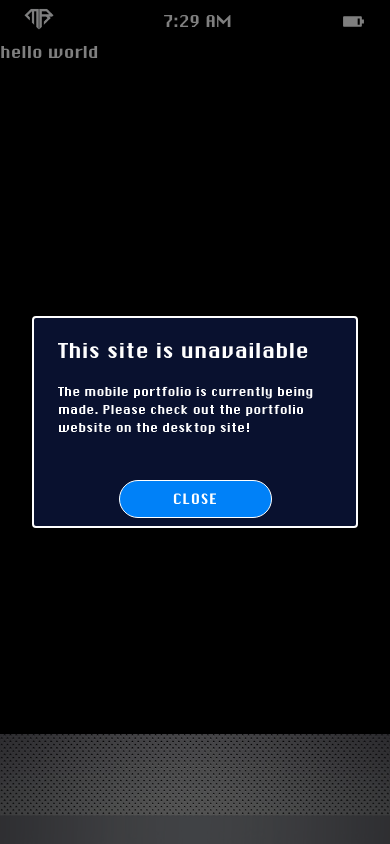
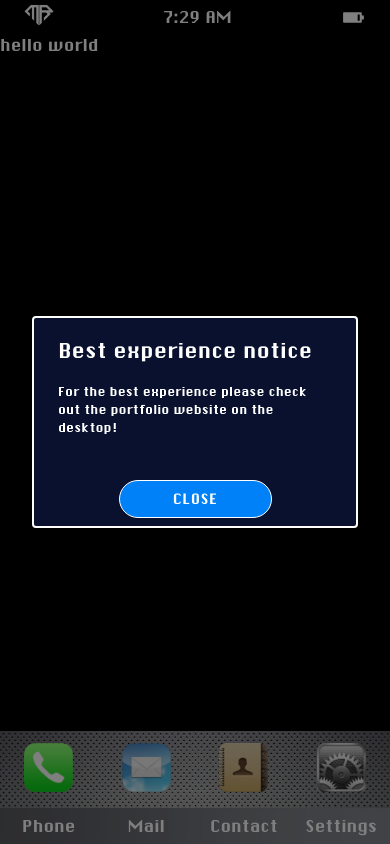
Before and after one commit to MiranRaz/MY_PORTFOLIO, a React (Vite) app: page / in a window 390 px wide. Built offline with nearby package versions, Linux system fonts and the light colour scheme.

Commit message:
WIp for mobile
WIP for mobile... added a grid view for footer and should be easy from now on to adding diffrent icons for the future
need to add icons on the full view and some modals for projects

```diff
--- a/src/components/Mobile/MobileDialog.tsx
+++ b/src/components/Mobile/MobileDialog.tsx
@@ -42,7 +42,7 @@ const MobileDialog: React.FC<MobileDialogProps> = ({ open, setOpen }) => {
       }}
     >
       <DialogTitle sx={{ fontSize: '20px' }}>
-        This site is unavailable
+        Best experience notice
       </DialogTitle>
       <DialogContent>
         <DialogContentText
@@ -51,8 +51,8 @@ const MobileDialog: React.FC<MobileDialogProps> = ({ open, setOpen }) => {
             color: 'white',
           }}
         >
-          The mobile portfolio is currently being made. Please check out the
-          portfolio website on the desktop site!
+          For the best experience please check out the portfolio website on the
+          desktop!
         </DialogContentText>
       </DialogContent>
       {showCloseButton && (
--- a/src/components/Mobile/MobilePage/MobilePage.tsx
+++ b/src/components/Mobile/MobilePage/MobilePage.tsx
@@ -1,10 +1,14 @@
 import { Grid } from '@mui/material';
 import bckgMobile from '../../../assets/mobile/bckgMobile.png';
+import bckMobileBelow from '../../../assets/mobile/bckMobileBelow.png';
 import logo_light from '../../../assets/global/logo_light.png';
 import { useEffect, useState } from 'react';
 import Battery6BarIcon from '@mui/icons-material/Battery6Bar';
 import MobileDialog from '../MobileDialog.tsx';
-
+import call from '../../../assets/mobile/call.png';
+import contacts from '../../../assets/mobile/contacts.png';
+import mail from '../../../assets/mobile/mail.png';
+import settings from '../../../assets/mobile/settings.png';
 const MobilePage = () => {
   const [openInitialModal, setOpenInitialModal] = useState<boolean>(true);
 
@@ -36,8 +40,11 @@ const MobilePage = () => {
   return (
     <Grid
       sx={{
-        height: window?.innerHeight,
+        height: '100vh',
         color: 'white',
+        display: 'flex',
+        flexDirection: 'column',
+        justifyContent: 'space-between',
       }}
     >
       <MobileDialog open={openInitialModal} setOpen={setOpenInitialModal} />
@@ -68,7 +75,7 @@ const MobilePage = () => {
       </Grid>
       <Grid
         sx={{
-          height: '82%',
+          height: '100%',
           backgroundColor: 'black',
         }}
       >
@@ -76,14 +83,104 @@ const MobilePage = () => {
       </Grid>
       <Grid
         sx={{
-          height: '13%',
           backgroundImage: `url(${bckgMobile})`,
           backgroundColor: 'black',
-          backgroundSize: '113%', // Zoom in more
+          backgroundSize: '113%',
           backgroundRepeat: 'no-repeat',
-          backgroundPosition: 'center bottom', // Zoom from the bottom
+          backgroundPosition: 'center bottom',
         }}
-      ></Grid>
+      >
+        <Grid
+          sx={{
+            display: 'grid',
+            gridTemplateColumns: 'repeat(4, 1fr)',
+            justifyItems: 'center',
+          }}
+        >
+          <Grid>
+            <img
+              src={call}
+              alt="asd"
+              style={{
+                width: '49px',
+                height: '49px',
+                padding: '12px 0px',
+              }}
+            />
+          </Grid>
+          <Grid>
+            <img
+              src={mail}
+              alt="asd"
+              style={{
+                width: '49px',
+                height: '49px',
+                padding: '12px 0px',
+              }}
+            />
+          </Grid>
+          <Grid>
+            <img
+              src={contacts}
+              alt="asd"
+              style={{
+                width: '49px',
+                height: '49px',
+                padding: '12px 0px',
+              }}
+            />
+          </Grid>
+
+          <Grid>
+            <img
+              src={settings}
+              alt="asd"
+              style={{
+                width: '49px',
+                height: '49px',
+                padding: '12px 0px',
+              }}
+            />
+          </Grid>
+        </Grid>
+      </Grid>
+      <Grid
+        sx={{
+          display: 'grid',
+          gridTemplateColumns: 'repeat(4, 1fr)',
+          justifyItems: 'center',
+          backgroundImage: `url(${bckMobileBelow})`,
+        }}
+      >
+        <Grid
+          sx={{
+            padding: '8px 0px',
+          }}
+        >
+          <div>Phone</div>
+        </Grid>
+        <Grid
+          sx={{
+            padding: '8px 0px',
+          }}
+        >
+          <div>Mail</div>
+        </Grid>
+        <Grid
+          sx={{
+            padding: '8px 0px',
+          }}
+        >
+          <div>Contact</div>
+        </Grid>
+        <Grid
+          sx={{
+            padding: '8px 0px',
+          }}
+        >
+          <div>Settings</div>
+        </Grid>
+      </Grid>
     </Grid>
   );
 };
--- a/src/index.css
+++ b/src/index.css
@@ -8,11 +8,11 @@ img {
   user-select: none;
 }
 @font-face {
-  font-family: "ChicagoFLF";
-  src: url("./font/ChicagoFLF.ttf") format("truetype");
+  font-family: 'ChicagoFLF';
+  src: url('./font/ChicagoFLF.ttf') format('truetype');
   font-weight: normal;
   font-style: normal;
 }
 * {
-  font-family: "ChicagoFLF", sans-serif !important;
+  font-family: 'ChicagoFLF', sans-serif !important;
 }
```
Also changed, not shown: src/assets/mobile/bckMobileBelow.png (added), src/assets/mobile/bckgMobile.png.
